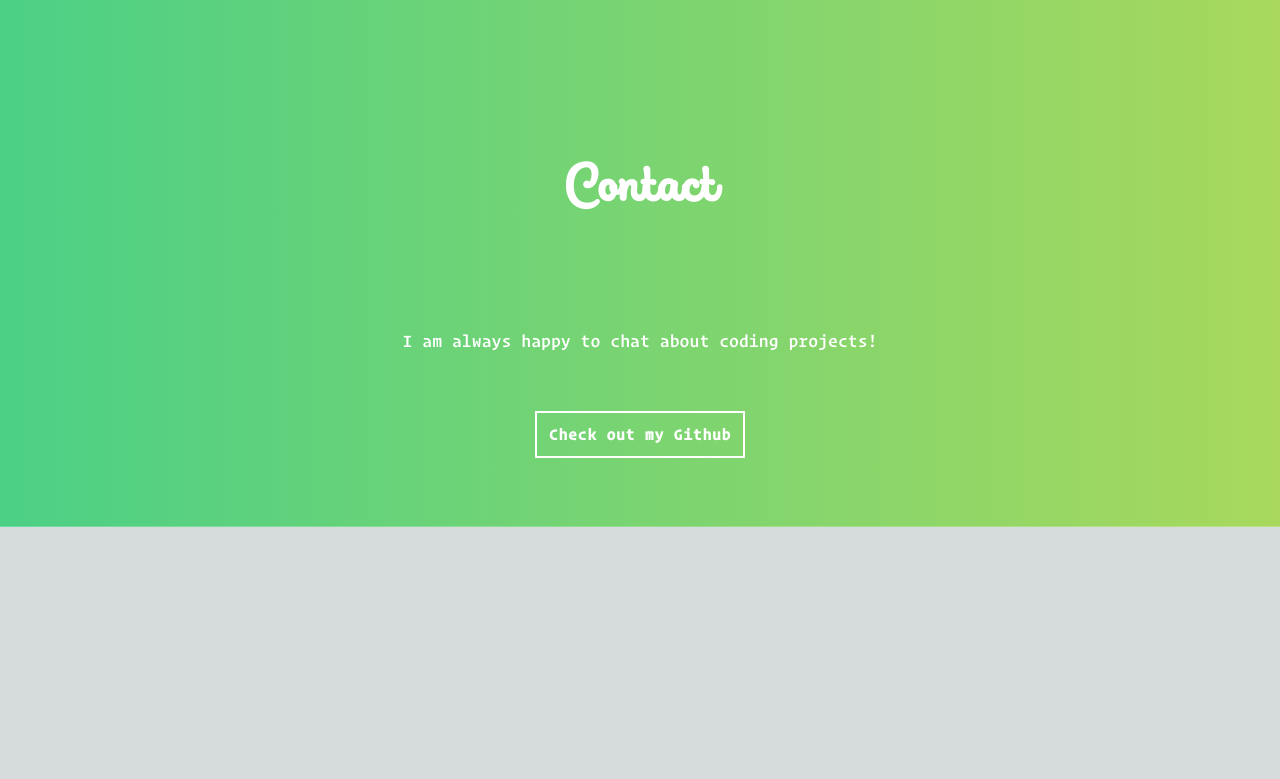
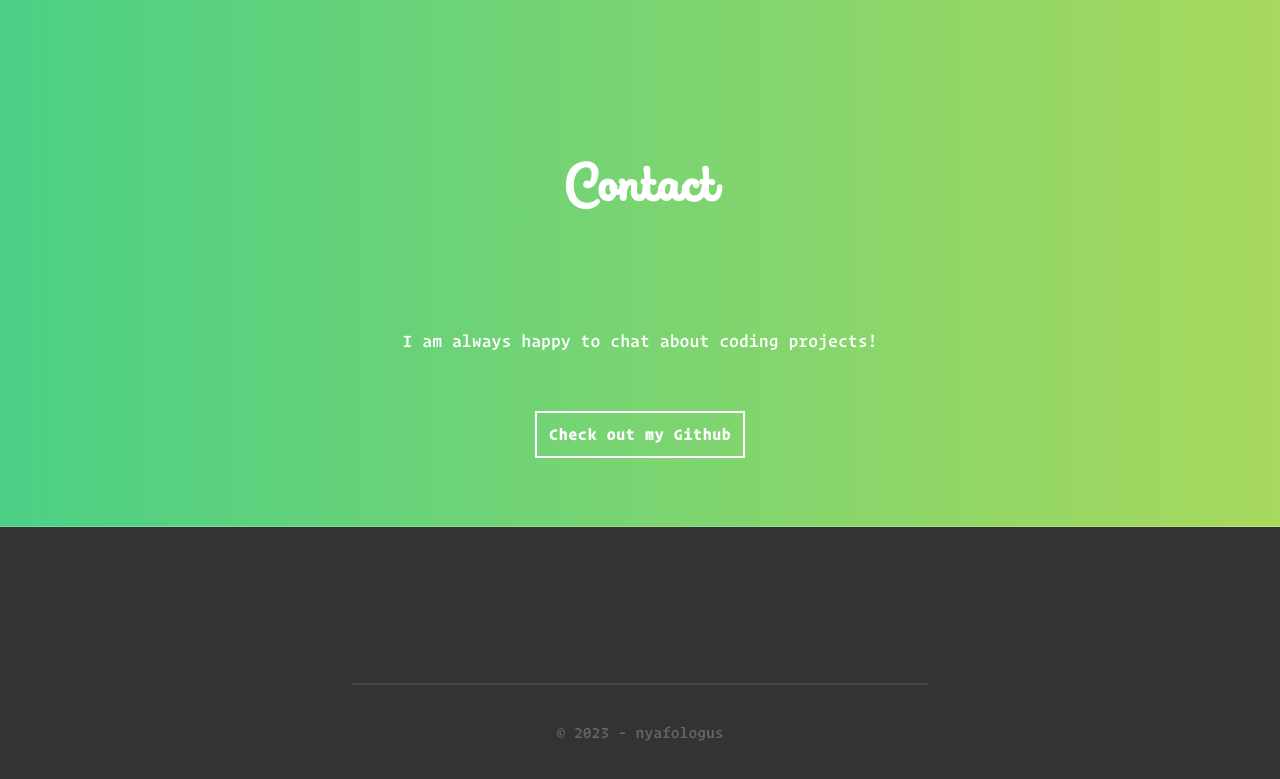
Before and after one commit to nyafologus/next-new-portfolio, a Next.js app: page / in a window 1280 px wide. Shown: the part 6644-7423 px from the top of the page. Before the commit the page ends 7171 px from the top, so only its background shows below. Built offline with nearby package versions, Linux system fonts and the light colour scheme.

Commit message:
Add Footer section

```diff
--- a/src/app/page.tsx
+++ b/src/app/page.tsx
@@ -5,6 +5,7 @@ import Hero from "@/app/ui/hero";
 import About from "@/app/ui/about";
 import Projects from "./ui/projects";
 import Contact from "./ui/contact";
+import Footer from "./ui/footer";
 import { MouseProvider } from "@/app/context/mouse-context";
 
 export default function Home() {
@@ -30,6 +31,7 @@ export default function Home() {
         <About />
         <Projects />
         <Contact />
+        <Footer />
         <ProgressLoader isProgressActive={isProgressActive} />
       </main>
     </MouseProvider>
--- /dev/null
+++ b/src/app/ui/footer.tsx
@@ -0,0 +1,50 @@
+import { footerData as footer } from "@/app/data/data";
+import { Link } from "react-scroll";
+
+const Footer = () => {
+  const { socials } = footer;
+
+  return (
+    <footer className="footer navbar-static-bottom bg-[#333] text-white">
+      <div
+        id="container"
+        className="mx-auto flex w-full flex-col items-center gap-5 py-20 md:max-w-6xl"
+      >
+        <div className="social-links max-[540px] flex flex-row justify-center">
+          {socials &&
+            socials.map((link) => {
+              const { id, name, url } = link;
+              return (
+                <a
+                  key={id}
+                  href={url}
+                  rel="noopener noreferrer"
+                  target="_blank"
+                  aria-label={name}
+                  className="w-16 text-3xl text-white transition-all duration-200 ease-in-out md:w-20 md:text-4xl"
+                >
+                  <i className={`fa fa-${name}  translate-y-2 transform`} />
+                </a>
+              );
+            })}
+        </div>
+
+        <hr className="mb-4 mt-14 inline-block w-4/5 border-0 border-t-2 border-white border-opacity-10 sm:w-2/3 md:w-1/2" />
+
+        <p className="text-[#666] ">
+          © {new Date().getFullYear()} -{" "}
+          <a
+            href="https://github.com/nyafologus?tab=overview&from=2020-11-28&to=2021-11-28"
+            target="_blank"
+            rel="noopener noreferrer"
+            className="fancy-footer-link"
+          >
+            nyafologus
+          </a>
+        </p>
+      </div>
+    </footer>
+  );
+};
+
+export default Footer;
```
